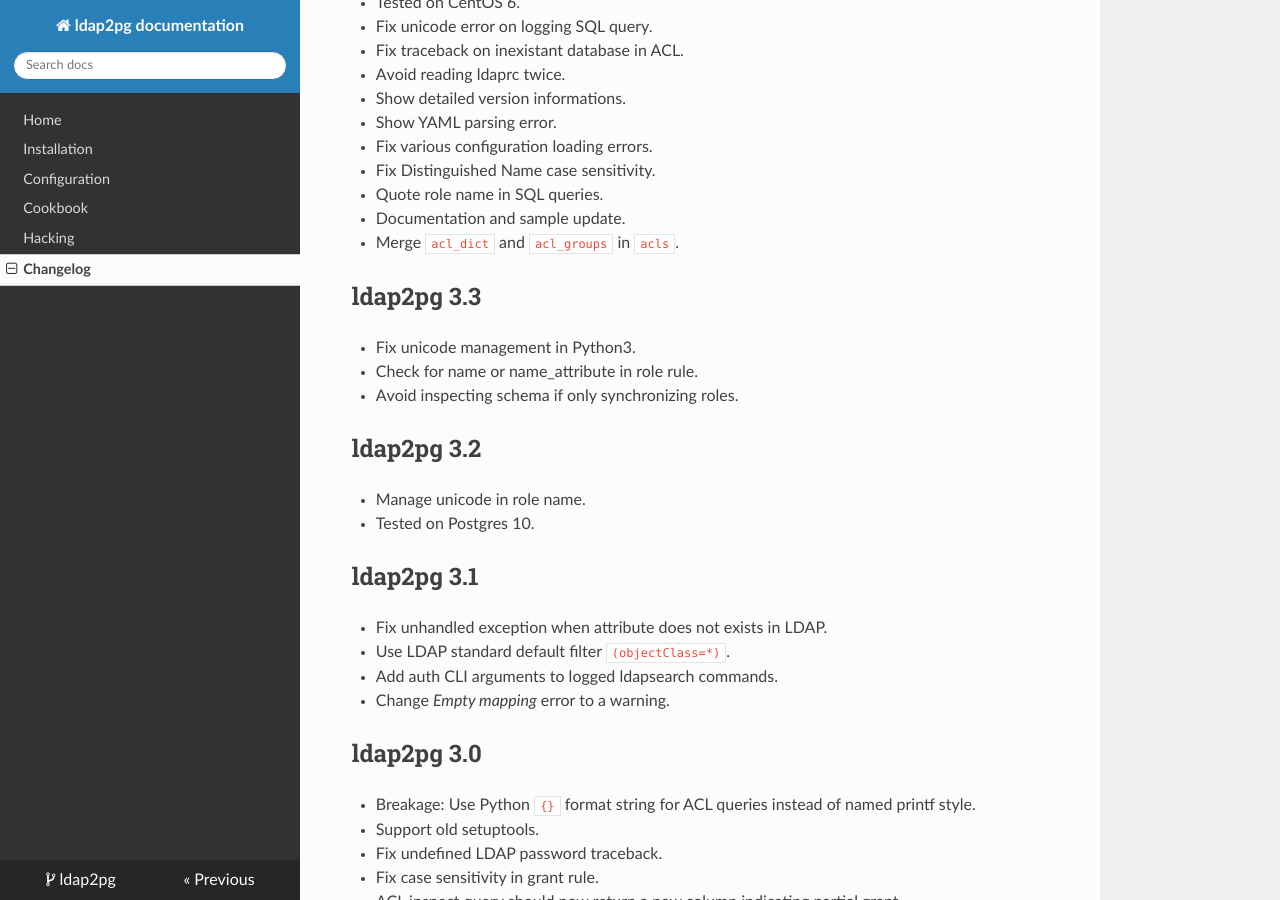
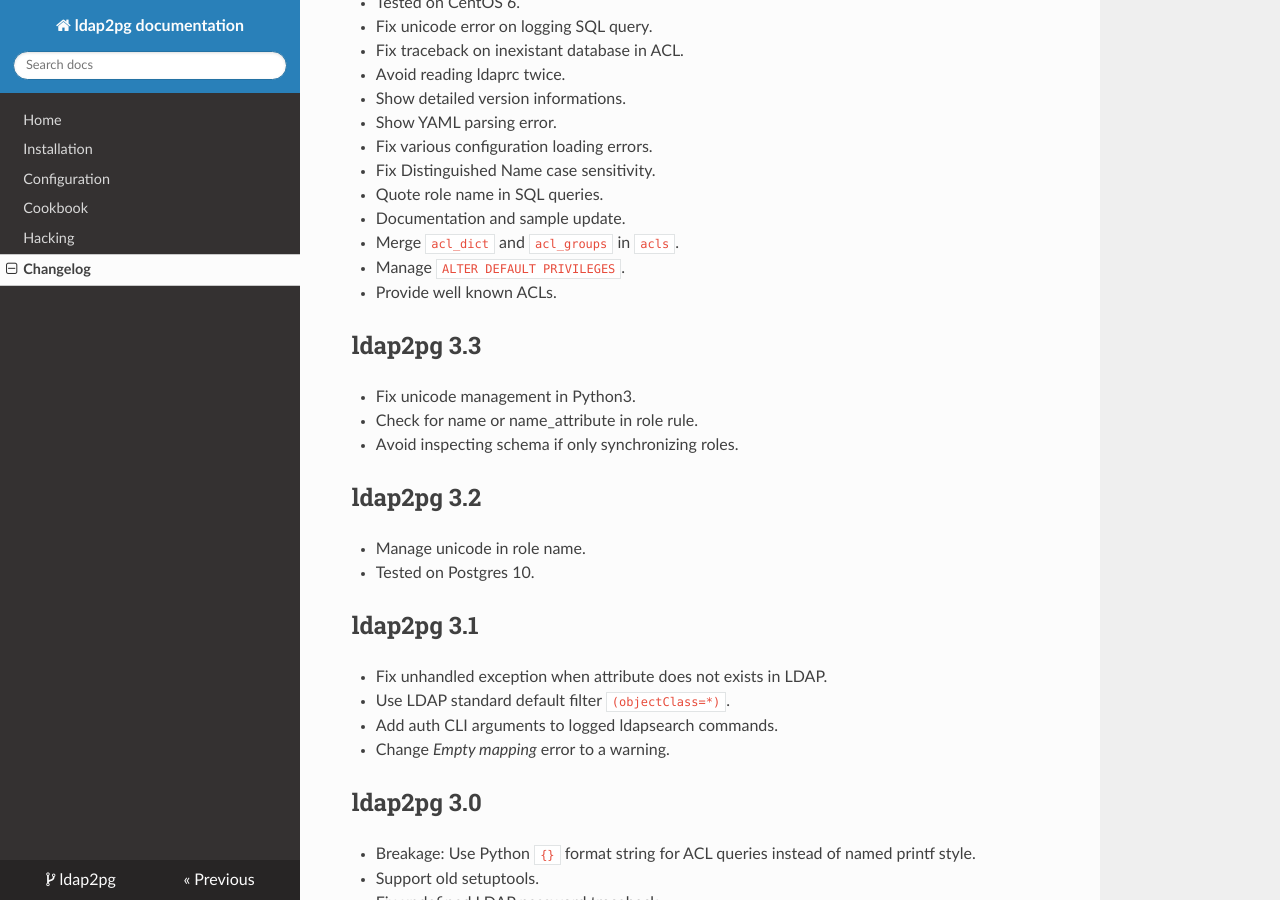
Before and after one commit to dalibo/ldap2pg, an MkDocs documentation site: the page built from docs/changelog.md, in a window 1280 px wide and 900 px high, scrolled down 345 px. Built offline with MkDocs 1.6.1, drawn with Linux system fonts in a browser that asks for light colours; nearby versions of some CDN libraries; old or Windows-style settings are respelled for this version of MkDocs.

Commit message:
Update changelog

```diff
--- a/docs/changelog.md
+++ b/docs/changelog.md
@@ -23,6 +23,8 @@
 - Quote role name in SQL queries.
 - Documentation and sample update.
 - Merge `acl_dict` and `acl_groups` in `acls`.
+- Manage `ALTER DEFAULT PRIVILEGES`.
+- Provide well known ACLs.
 
 
 # ldap2pg 3.3
```
